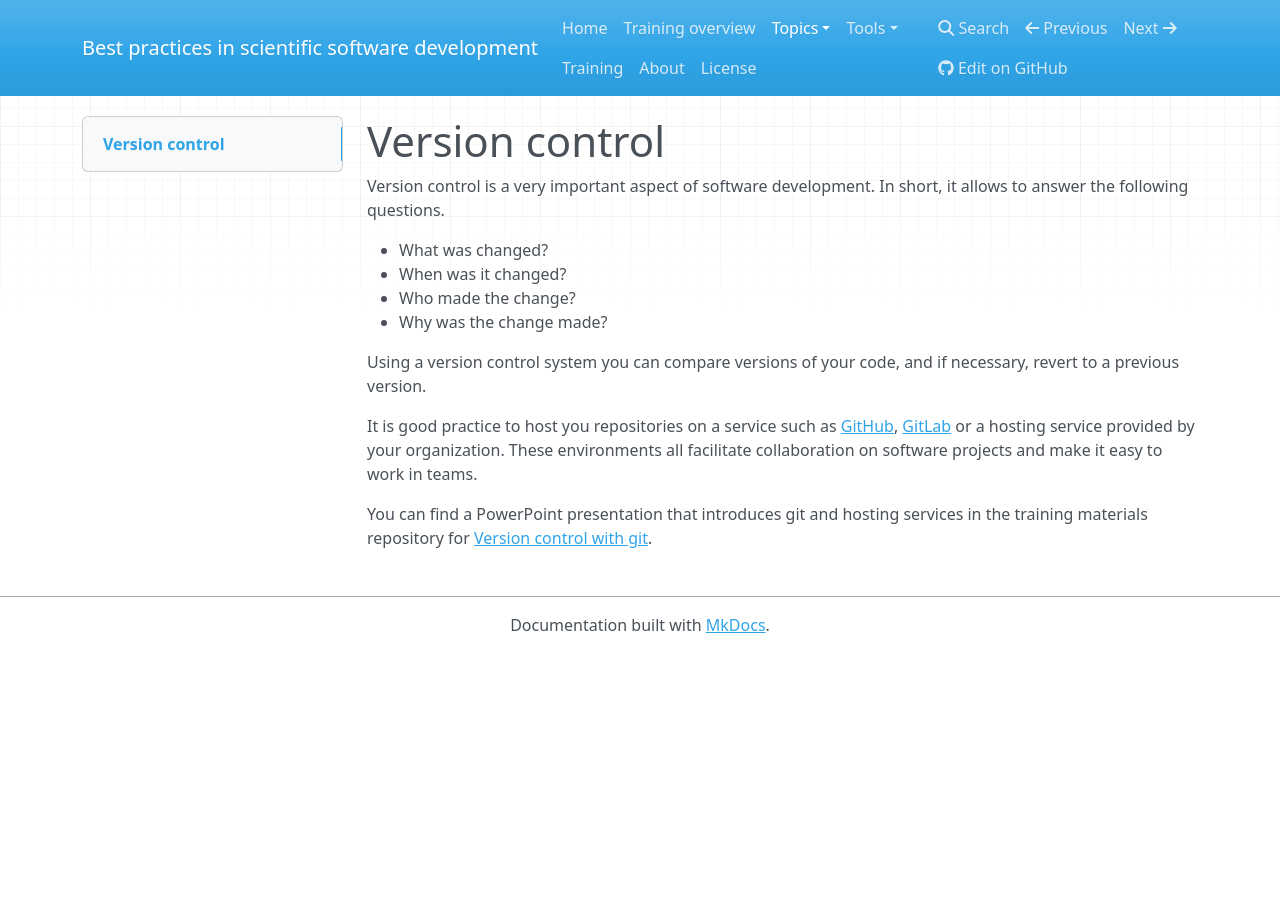
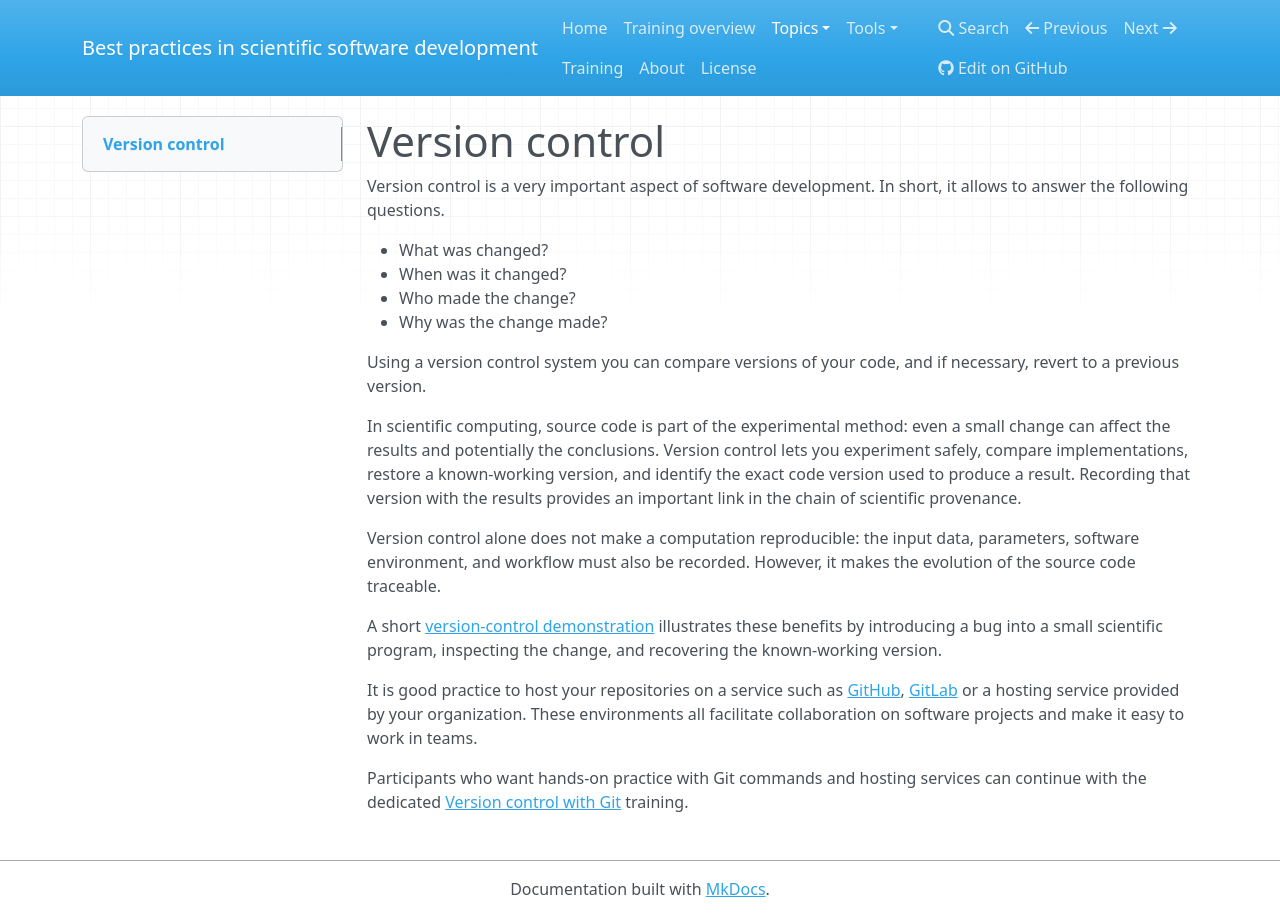
Before and after one commit to gjbex/Best-practices-for-scientific-computing, an MkDocs documentation site: the page built from docs/version_control.md, in a window 1280 px wide. Built offline with MkDocs 1.6.1, drawn with Linux system fonts in a browser that asks for light colours; nearby versions of some CDN libraries.

Commit message:
Adjust version control material

```diff
--- a/docs/version_control.md
+++ b/docs/version_control.md
@@ -11,11 +11,31 @@ it allows to answer the following questions.
 Using a version control system you can compare versions of your code, and if
 necessary, revert to a previous version.
 
-It is good practice to host you repositories on a service such as
+In scientific computing, source code is part of the experimental method: even a
+small change can affect the results and potentially the conclusions.  Version
+control lets you experiment safely, compare implementations, restore a
+known-working version, and identify the exact code version used to produce a
+result.  Recording that version with the results provides an important link in
+the chain of scientific provenance.
+
+Version control alone does not make a computation reproducible: the input data,
+parameters, software environment, and workflow must also be recorded.  However,
+it makes the evolution of the source code traceable.
+
+A short [version-control demonstration](version_control_demo.md) illustrates
+these benefits by introducing a bug into a small scientific program, inspecting
+the change, and recovering the known-working version.
+
+It is good practice to host your repositories on a service such as
 [GitHub](https://github.com/), [GitLab](https://gitlab.com) or a hosting service
 provided by your organization.  These environments all facilitate collaboration
 on software projects and make it easy to work in teams.
 
-You can find a PowerPoint presentation that introduces git and hosting services
-in the training materials repository for [Version control with
-git](https://gjbex.github.io/Version-control-with-git/).
+Participants who want hands-on practice with Git commands and hosting services
+can continue with the dedicated [Version control with
+Git](https://gjbex.github.io/Version-control-with-git/) training.
+
+<!--
+Keep Git command instruction in Version-control-with-git.  This page should
+remain focused on motivation and scientific relevance.
+-->
--- /dev/null
+++ b/docs/version_control_demo/demo_repository/measurements.csv
@@ -0,0 +1,6 @@
+temperature_celsius
+18.0
+19.0
+20.0
+21.0
+22.0
--- a/mkdocs.yml
+++ b/mkdocs.yml
@@ -9,7 +9,9 @@ nav:
   - Topics:
     - Syntax vs. semantics: 'syntax_vs_semantics.md'
     - Code style: 'code_style.md'
-    - Version control: 'version_control.md'
+    - Version control:
+      - Motivation: 'version_control.md'
+      - Demonstration: 'version_control_demo.md'
     - Documentation: 'documentation.md'
     - Testing:
       - Overview: 'testing/index.md'
```
Also changed, not shown: docs/training_overview.md (+11 -10 lines), docs/version_control_demo.md (added, +171 -0 lines), docs/version_control_demo/demo_repository/README.md (added, +18 -0 lines), docs/version_control_demo/demo_repository/check_result.py (added, +51 -0 lines), docs/version_control_demo/demo_repository/temperature_analysis.py (added, +36 -0 lines), 1 other file.
